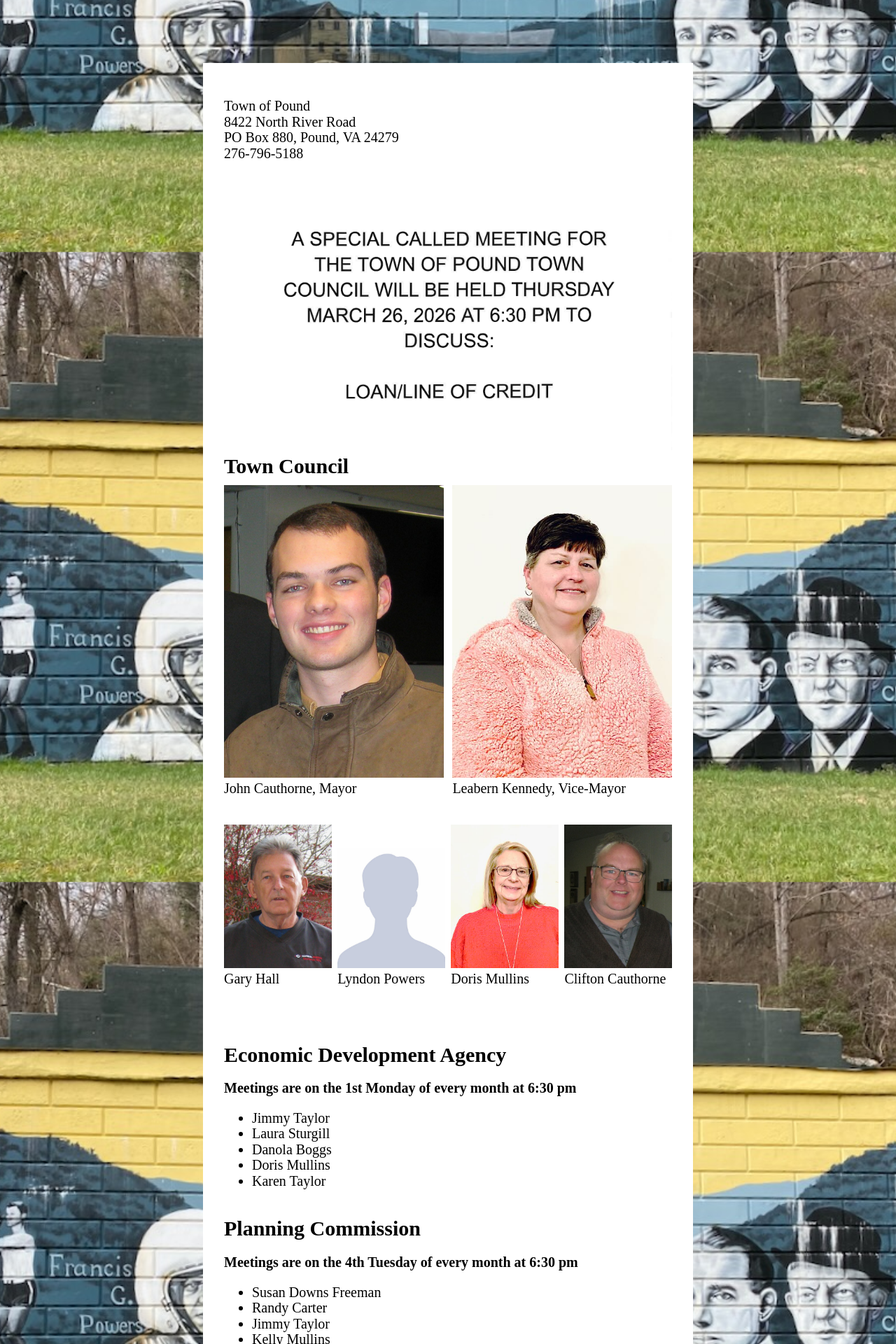
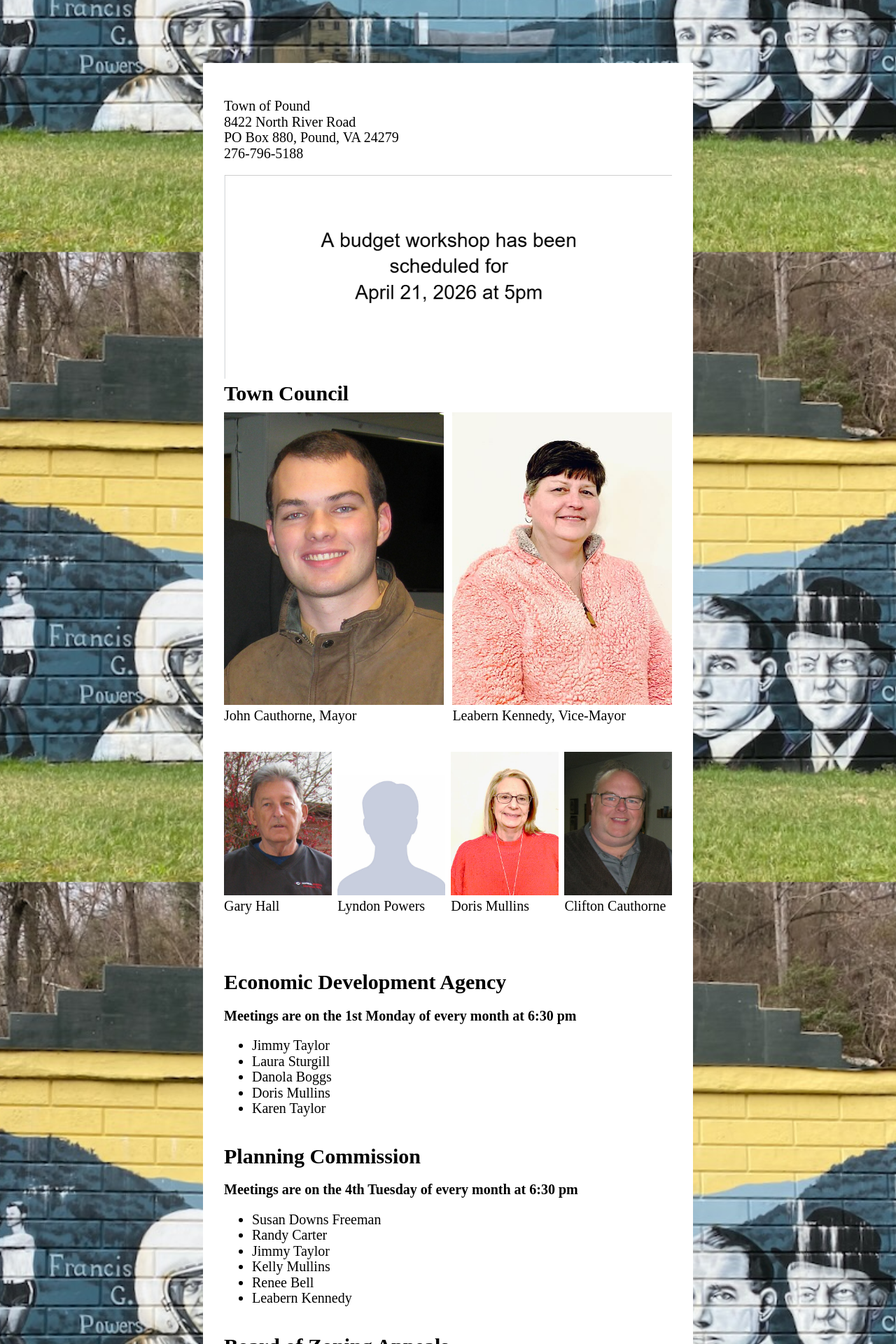
Before and after one commit to poundva/poundva.github.io, a Jekyll site: the page built from index.html, in a window 1280 px wide. Shown: the part 540-2460 px from the top of the page at 70% size. Built offline with Jekyll 4.4.1, drawn with Linux system fonts in a browser that asks for light colours; some web fonts are replaced.

Commit message:
Update index.html

```diff
--- a/index.html
+++ b/index.html
@@ -10,7 +10,7 @@ title: Home
     276-796-5188
 </p>
 
-<img src="images/Spec Meeting.png" alt="">
+<img src="images/budget workshop.png" alt="">
 
 <h1>Town Council</h1>
 <ul id="town-council-list">
```
